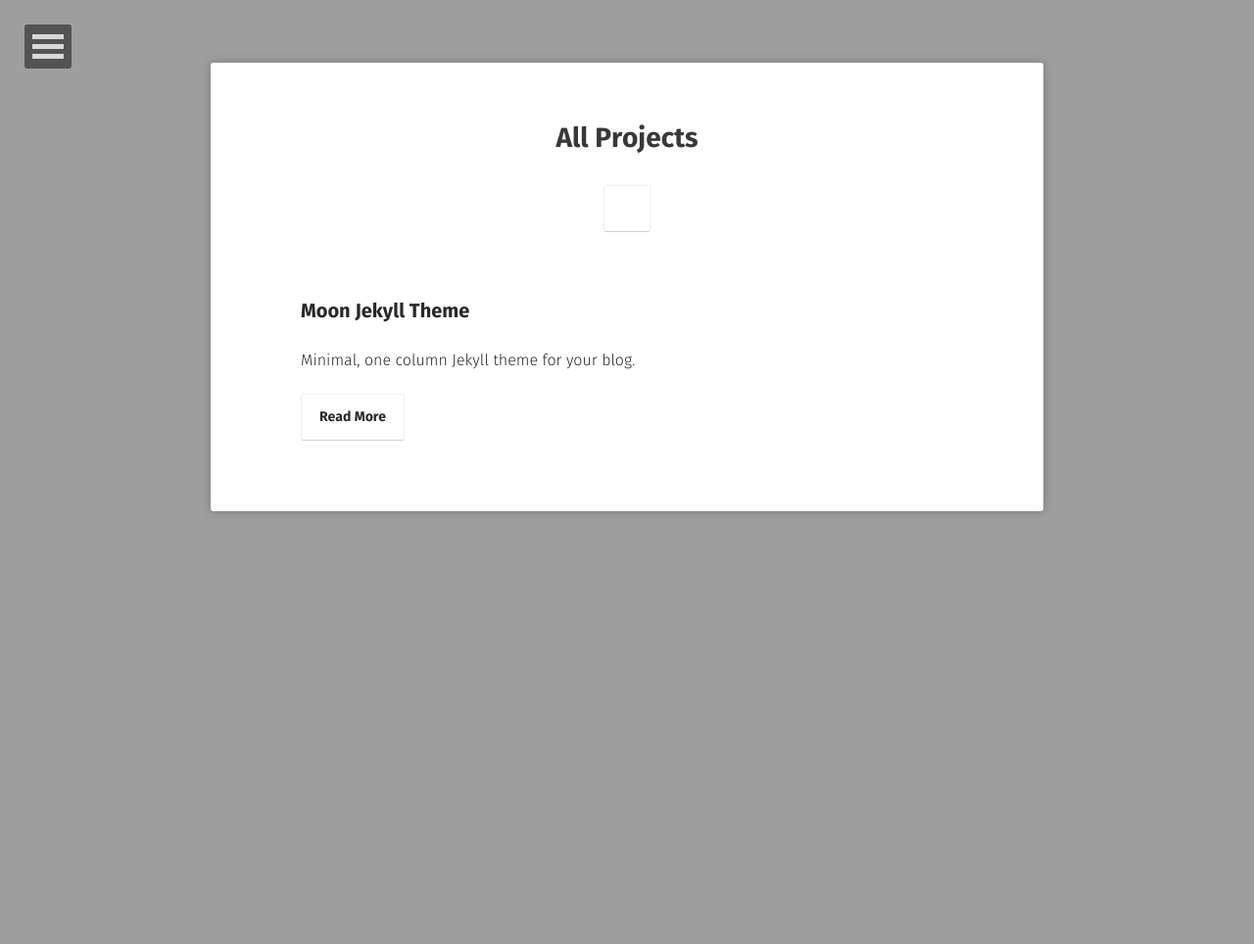
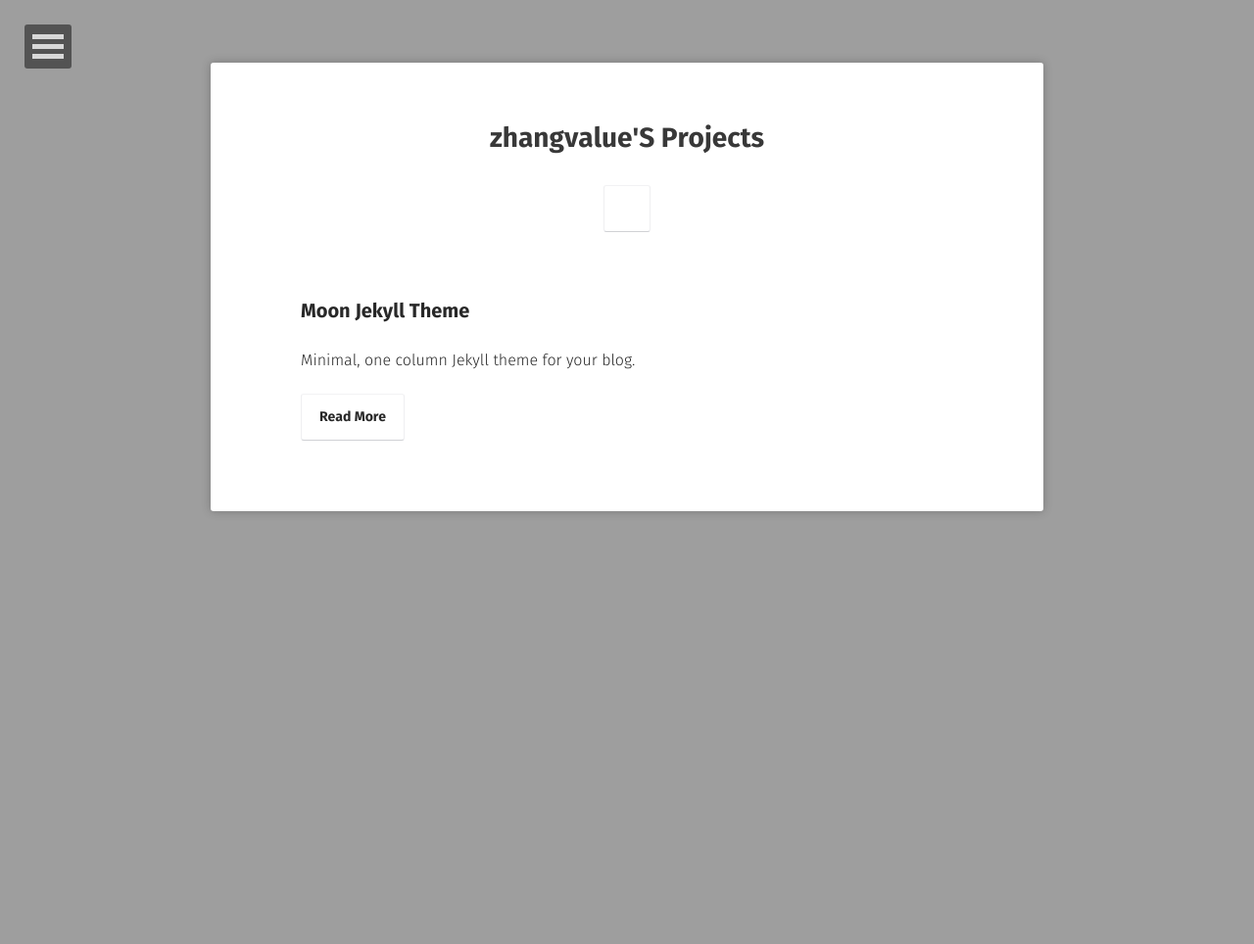
Before and after one commit to zhangvalue/zhangvalue.github.io, a Jekyll site: the page built from projects/index.md, in a window 1280 px wide. Shown: the whole page at 98% size. Built offline with Jekyll 4.4.1, drawn with Linux system fonts in a browser that asks for light colours; some web fonts are replaced; part of the change alters nothing that is shown.

Commit message:
Update index.md

```diff
--- a/projects/index.md
+++ b/projects/index.md
@@ -1,6 +1,24 @@
 ---
 layout: project
-title: All Projects
+title: zhangvalue'S Projects
 excerpt: "A List of Projects"
 comments: false
 ---
+
+<center>zhangvalue</center>
+<center> 研究生 | 软件工程</center>
+<center>zhangvalue@gmail.com</center>
+---
+
+# 项目信息
+
+ - zhangvalue/男/1994
+ - 研究生/软件工程专业
+ - 工作年限：应届毕业生
+ - 技术博客：[CSDN博客](http://blog.csdn.net/zhangvalue)
+ - Github： [GitHub](https://github.com/zhangvalue)
+ - 期望职位：软件开发工程师，大数据研发工程师
+ - 期望城市：北京
+
+
+---
```
